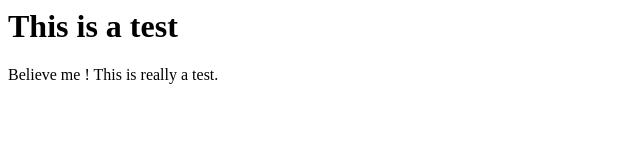
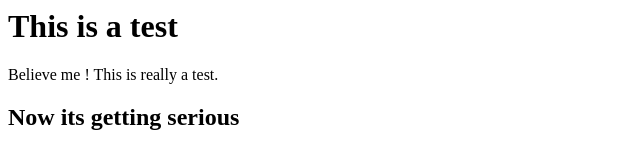
Before and after one commit to sanginsangin/jenkins-sample, a plain HTML site: page index.html in a window 1280 px wide. Shown: the whole page, without its empty margins (0-640 px from the left). Drawn offline with Linux system fonts and the light colour scheme.

Commit message:
first change by developer

```diff
--- a/index.html
+++ b/index.html
@@ -6,6 +6,9 @@
 This is a test
 </h1>
 Believe me ! This is really a test.
+<h2>
+Now its getting serious
+</h2>
 </body>
 
 </html>
```
